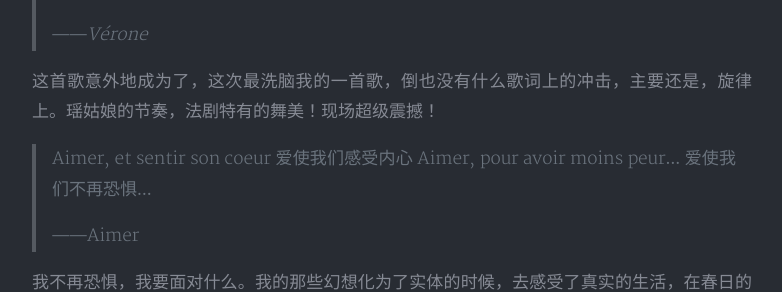
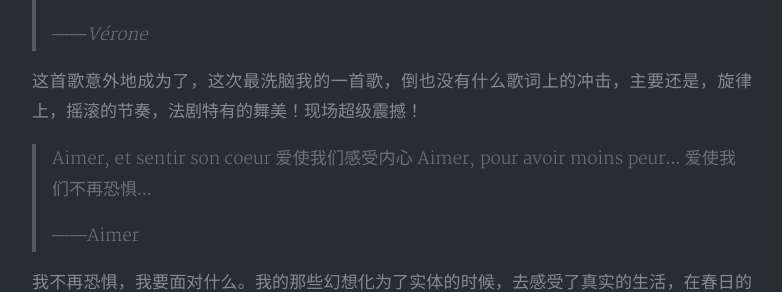
Before and after one commit to amethystdang/amethystdang.github.io, a Jekyll site: the page built from _posts/2023-07-30-罗朱.md, in a window 1280 px wide and 900 px high, scrolled down 1503 px. Shown: the part 189-481 px from the top of the window, without its empty margins (248-1030 px from the left). Built offline with Jekyll 4.4.1, drawn with Linux system fonts in a browser that asks for light colours; nearby versions of some CDN libraries; our own code applies the rules of GitHub Pages for plain Markdown files; comment, search, counter and statistics services are not loaded; a style sheet for code colours, icons or effects is not loaded; some of the changed lines change nothing that is shown.

Commit message:
Update 2023-07-30-罗朱.md

```diff
--- a/_posts/2023-07-30-罗朱.md
+++ b/_posts/2023-07-30-罗朱.md
@@ -1,3 +1,12 @@
+---
+layout: post
+title: 罗朱现场repo
+date: 2023-07-30
+categories: 电影与文学
+tags: 音乐剧
+---
+
+
 昨天，去剧院看来罗朱。不知道是，因为现场的感受更加强烈，还是自己的心境不一样，总之有很多不一样的感受。
 
 就像看泰坦尼克号的三次心境不一样。
@@ -63,7 +72,7 @@
 >
 >——*Vérone*
 
-这首歌意外地成为了，这次最洗脑我的一首歌，倒也没有什么歌词上的冲击，主要还是，旋律上。瑶姑娘的节奏，法剧特有的舞美！现场超级震撼！
+这首歌意外地成为了，这次最洗脑我的一首歌，倒也没有什么歌词上的冲击，主要还是，旋律上，摇滚的节奏，法剧特有的舞美！现场超级震撼！
 
 
 
```
